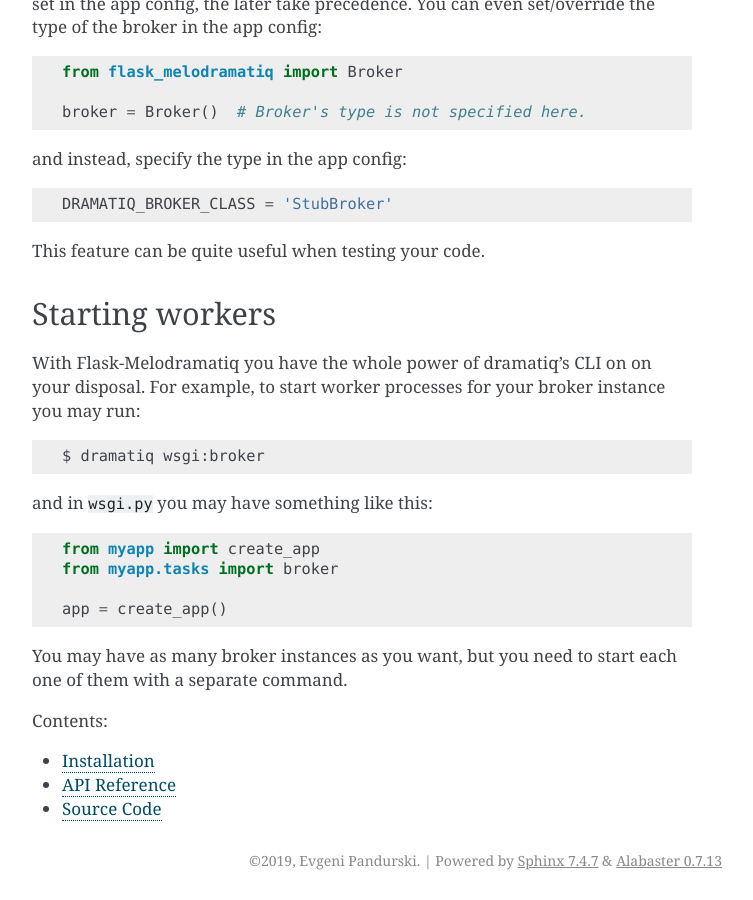
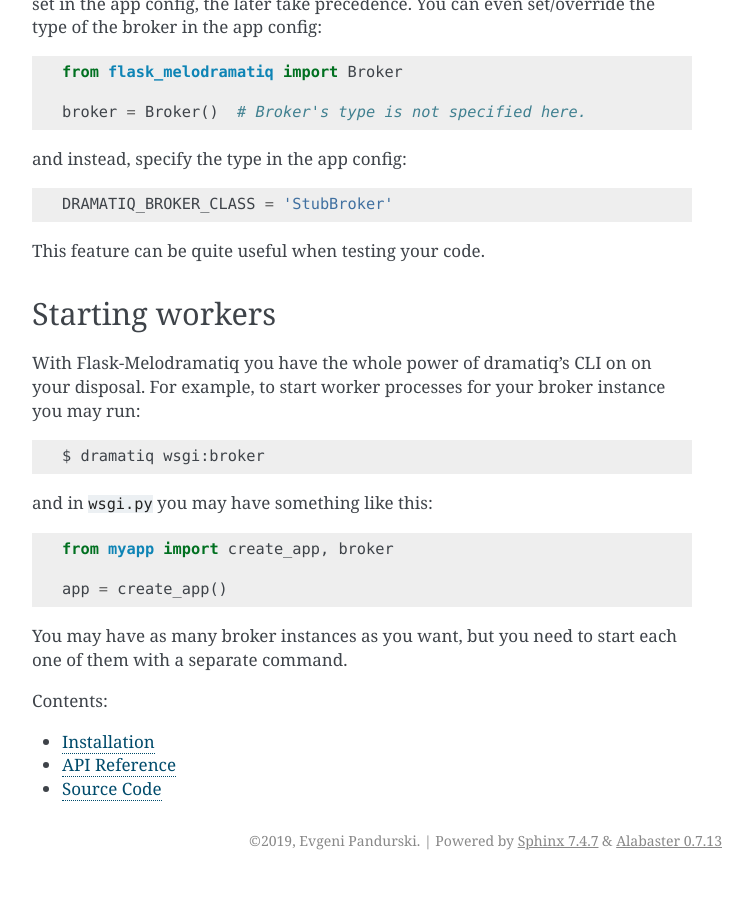
Before and after one commit to epandurski/flask_melodramatiq, a Sphinx documentation site: the page built from docs/index.rst, in a window 1280 px wide and 900 px high, scrolled down 1780 px. Shown: the whole window, without its empty margins (388-1141 px from the left). Built offline with Sphinx 7.4.7, drawn with Linux system fonts in a browser that asks for light colours.

Commit message:
Improve docs

```diff
--- a/README.rst
+++ b/README.rst
@@ -103,8 +103,7 @@ broker instance you may run::
 
 and in ``wsgi.py`` you may have something like this::
 
-   from myapp import create_app
-   from myapp.tasks import broker
+   from myapp import create_app, broker
 
    app = create_app()
 
--- a/docs/index.rst
+++ b/docs/index.rst
@@ -116,8 +116,7 @@ broker instance you may run::
 
 and in ``wsgi.py`` you may have something like this::
 
-   from myapp import create_app
-   from myapp.tasks import broker
+   from myapp import create_app, broker
 
    app = create_app()
 
```
